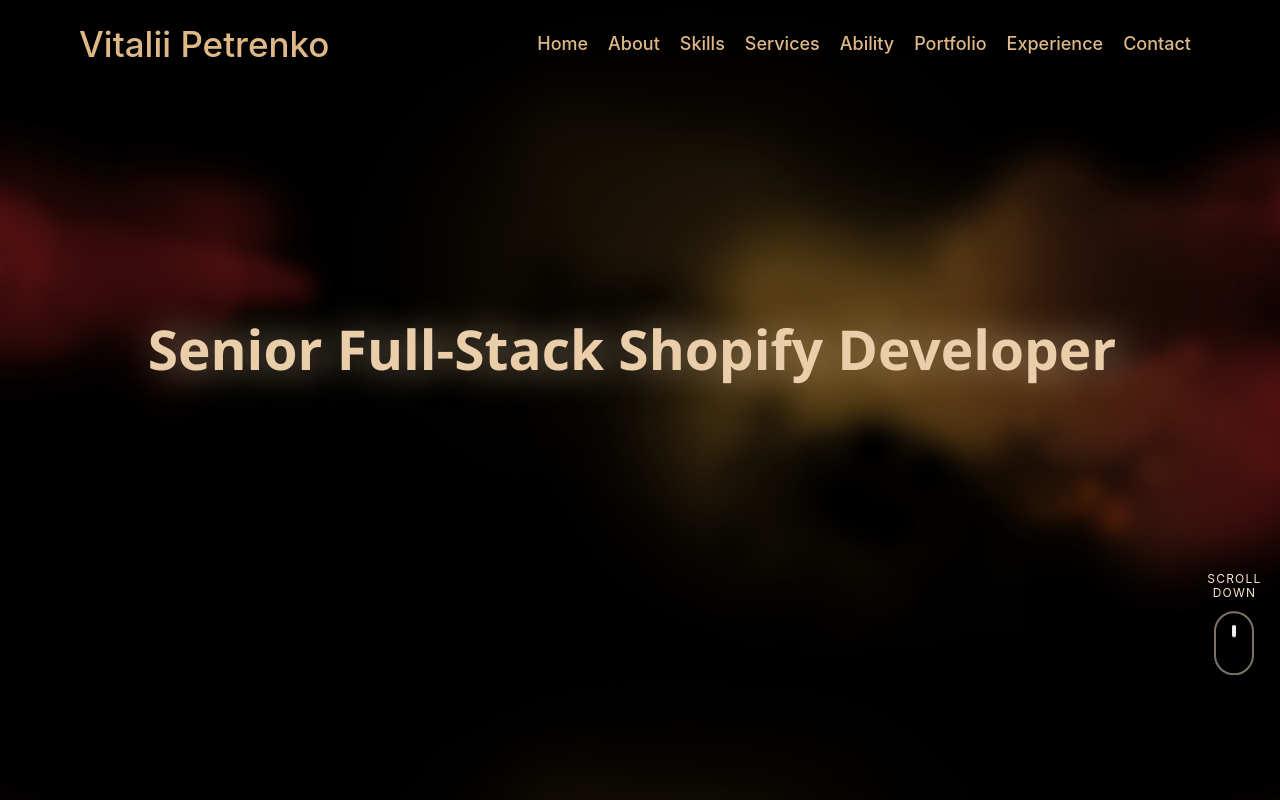
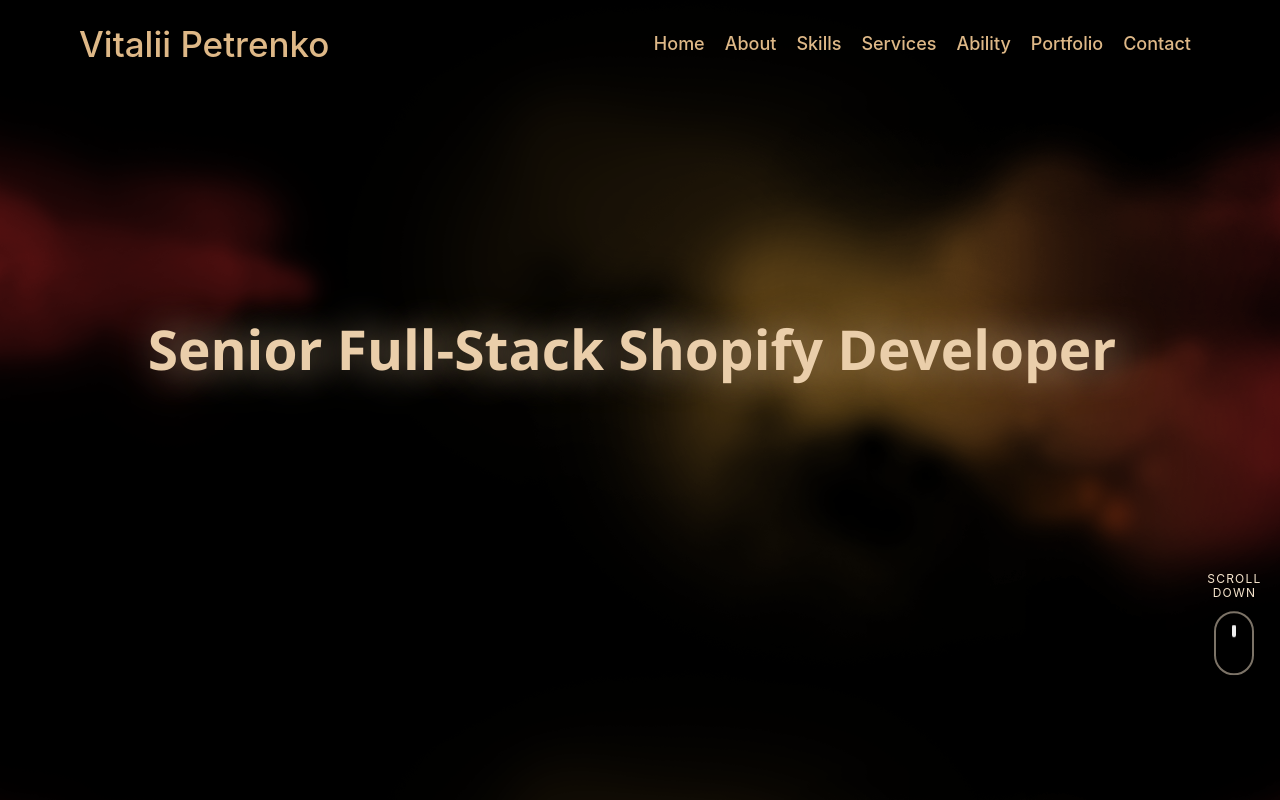
Before and after one commit to leo961011/ua-shopify-portfolio, a plain HTML site: page index.html in a window 1280 px wide. Shown: the top 800 px of the page. Drawn offline with nearby package versions, Linux system fonts and the light colour scheme; a script that the page names is missing.

Commit message:
removed exp

```diff
--- a/index.html
+++ b/index.html
@@ -43,7 +43,6 @@
                 <li class= "li"><a onclick="navTo('services')">Services</a></li>
                 <li class= "li"><a onclick="navTo('Ability')">Ability</a></li>
                 <li class= "li"><a onclick="navTo('myworks')">Portfolio</a></li>
-                <li class= "li"><a onclick="navTo('Experience')">Experience</a></li>
                 <li class= "li"><a onclick="navTo('contact')">Contact</a></li>
                 <div class="cancel-btn">
                     <i class="fa fa-times"></i>
```
